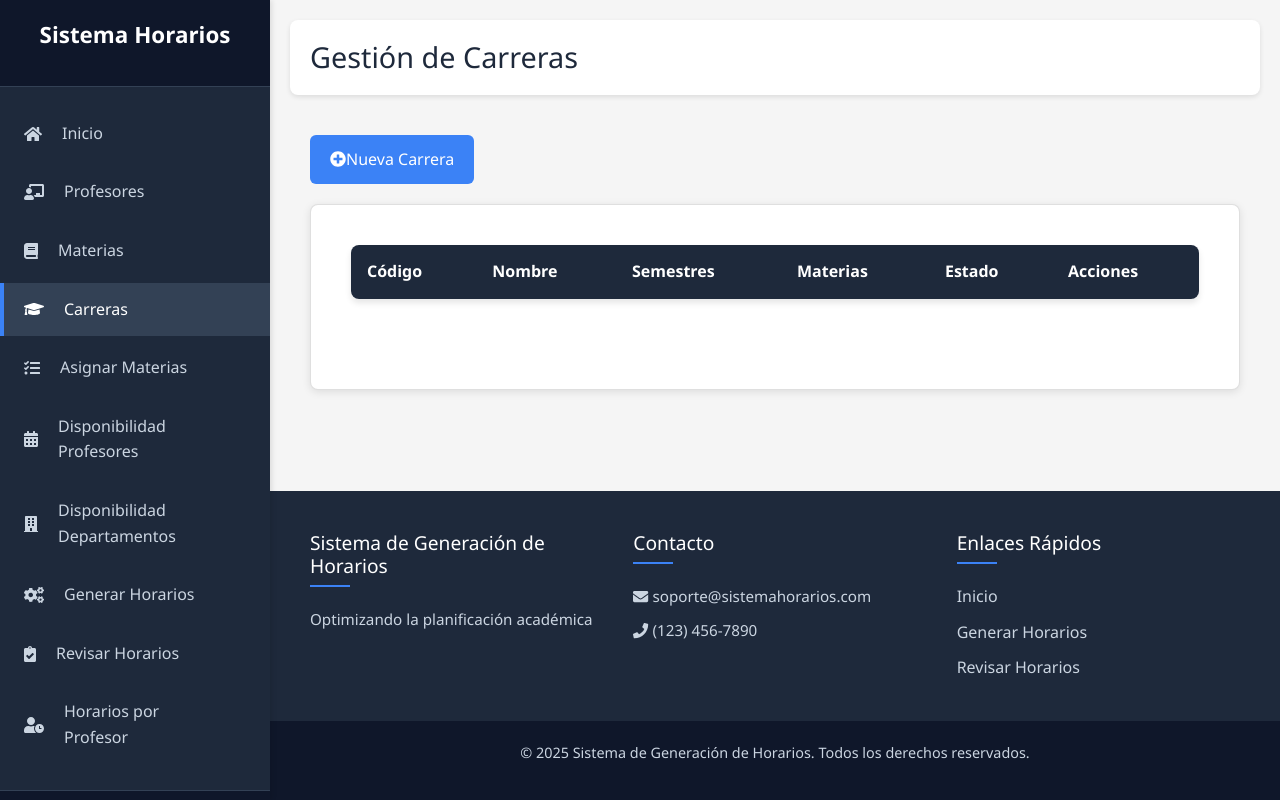
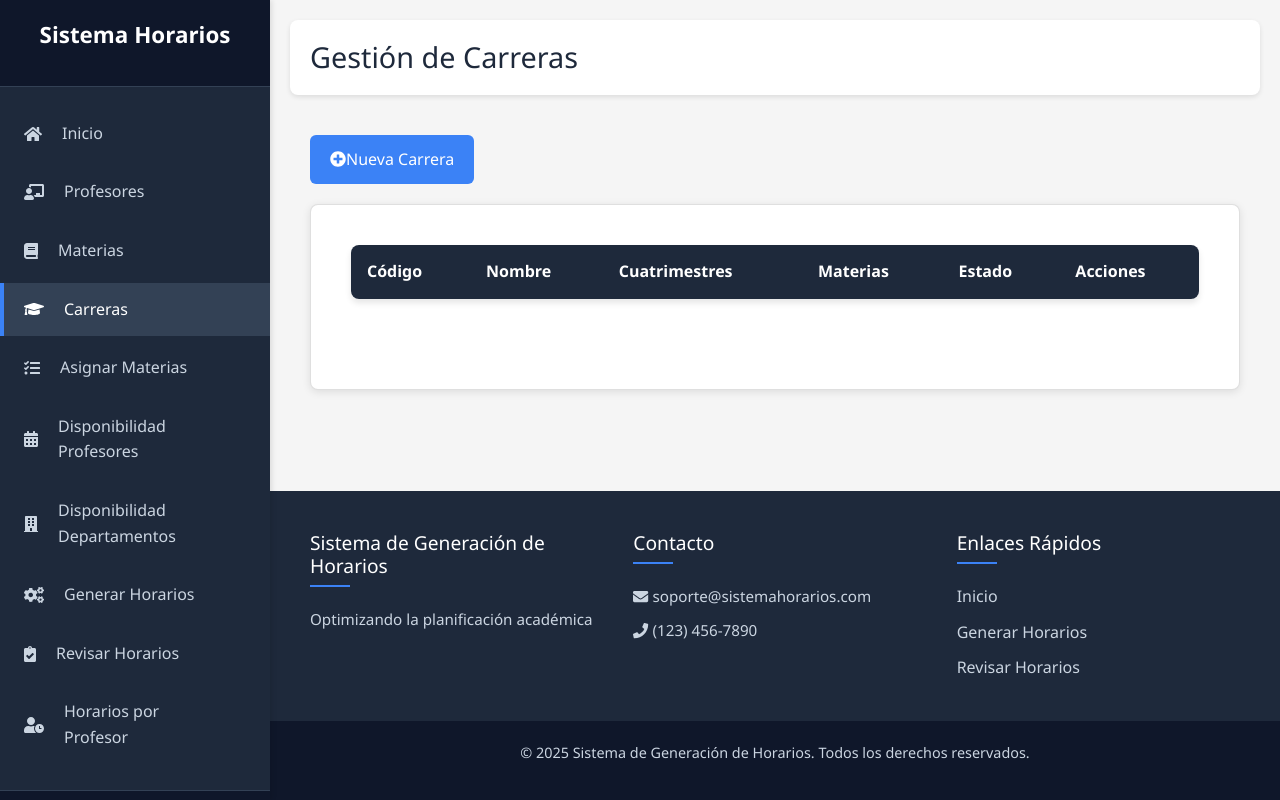
Before and after one commit to LuceroCuellar/horarios-proyecto, a PHP site: page /crud_carreras.php in a window 1280 px wide. Run offline with PHP 8.4, Linux system fonts and the light colour scheme; data that the repository does not hold is empty; some libraries are stand-ins or nearby versions.

Commit message:
Cambio a cuatrimestre
Cambio de semestre a cuatrimestre

```diff
--- a/crud_carreras.php
+++ b/crud_carreras.php
@@ -138,7 +138,7 @@ $carreras = $conn->query("
                                     <tr>
                                         <th>Código</th>
                                         <th>Nombre</th>
-                                        <th>Semestres</th>
+                                        <th>Cuatrimestres</th>
                                         <th>Materias</th>
                                         <th>Estado</th>
                                         <th>Acciones</th>
@@ -195,7 +195,7 @@ $carreras = $conn->query("
                     <input type="text" name="codigo" id="codigo" required>
                 </div>
                 <div class="form-group">
-                    <label for="semestres">Semestres:</label>
+                    <label for="semestres">Cuatrimestres:</label>
                     <input type="number" name="semestres" id="semestres" min="1" required>
                 </div>
                 <div class="form-group">
@@ -228,7 +228,7 @@ $carreras = $conn->query("
                     <input type="text" name="codigo" id="edit_codigo" required>
                 </div>
                 <div class="form-group">
-                    <label for="edit_semestres">Semestres:</label>
+                    <label for="edit_semestres">Cuatrimestres:</label>
                     <input type="number" name="semestres" id="edit_semestres" min="1" required>
                 </div>
                 <div class="form-group">
--- a/crud_materias.php
+++ b/crud_materias.php
@@ -166,7 +166,7 @@ $materias = $conn->query("
                                         <th>Código</th>
                                         <th>Nombre</th>
                                         <th>Horas</th>
-                                        <th>Semestre</th>
+                                        <th>Cuatrimestres</th>
                                         <th>Carrera</th>
                                         <th>Estado</th>
                                         <th>Departamento</th>
@@ -230,7 +230,7 @@ $materias = $conn->query("
                     <input type="number" name="horas_semanales" id="horas_semanales" min="1" required>
                 </div>
                 <div class="form-group">
-                    <label for="semestre">Semestre:</label>
+                    <label for="semestre">Cuatrimestres:</label>
                     <input type="number" name="semestre" id="semestre" min="1" required>
                 </div>
                 <div class="form-group">
@@ -285,7 +285,7 @@ $materias = $conn->query("
                     <input type="number" name="horas_semanales" id="edit_horas" min="1" required>
                 </div>
                 <div class="form-group">
-                    <label for="edit_semestre">Semestre:</label>
+                    <label for="edit_semestre">Cuatrimestres:</label>
                     <input type="number" name="semestre" id="edit_semestre" min="1" required>
                 </div>
                 <div class="form-group">
```
